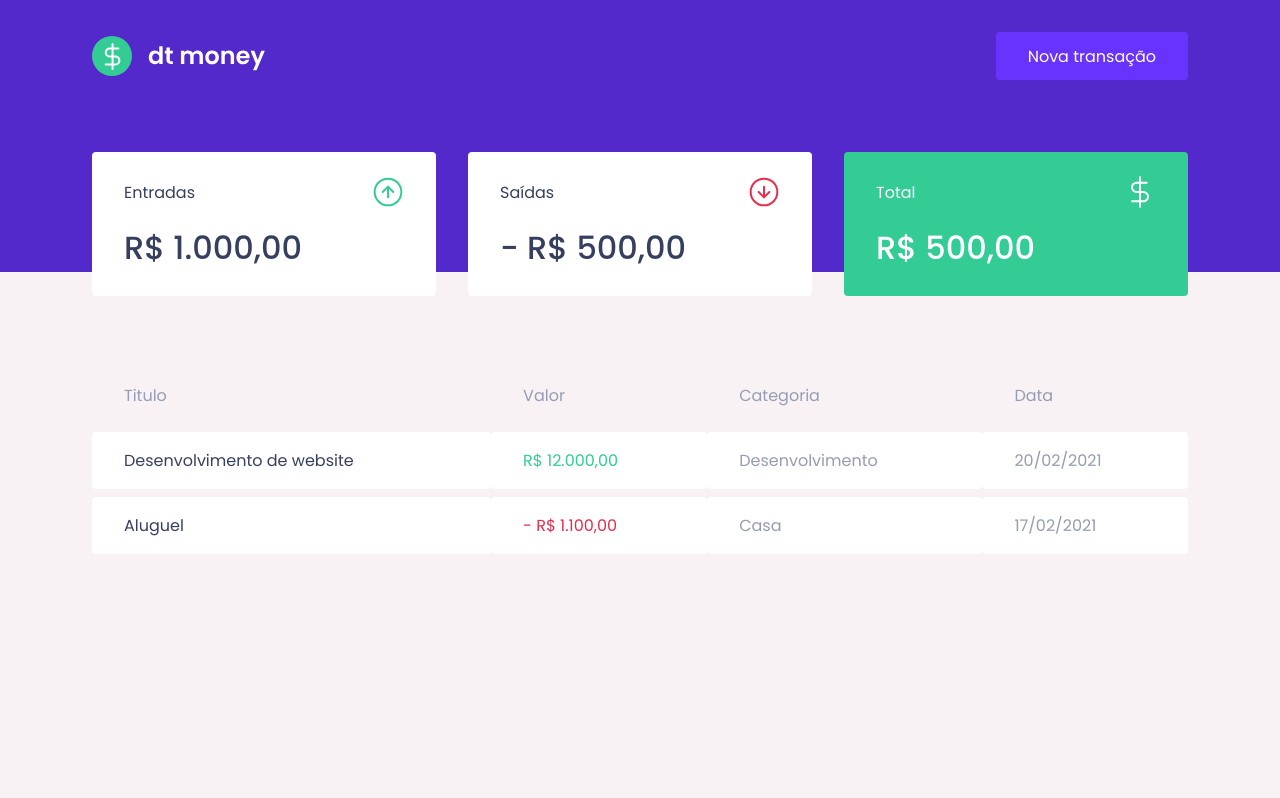
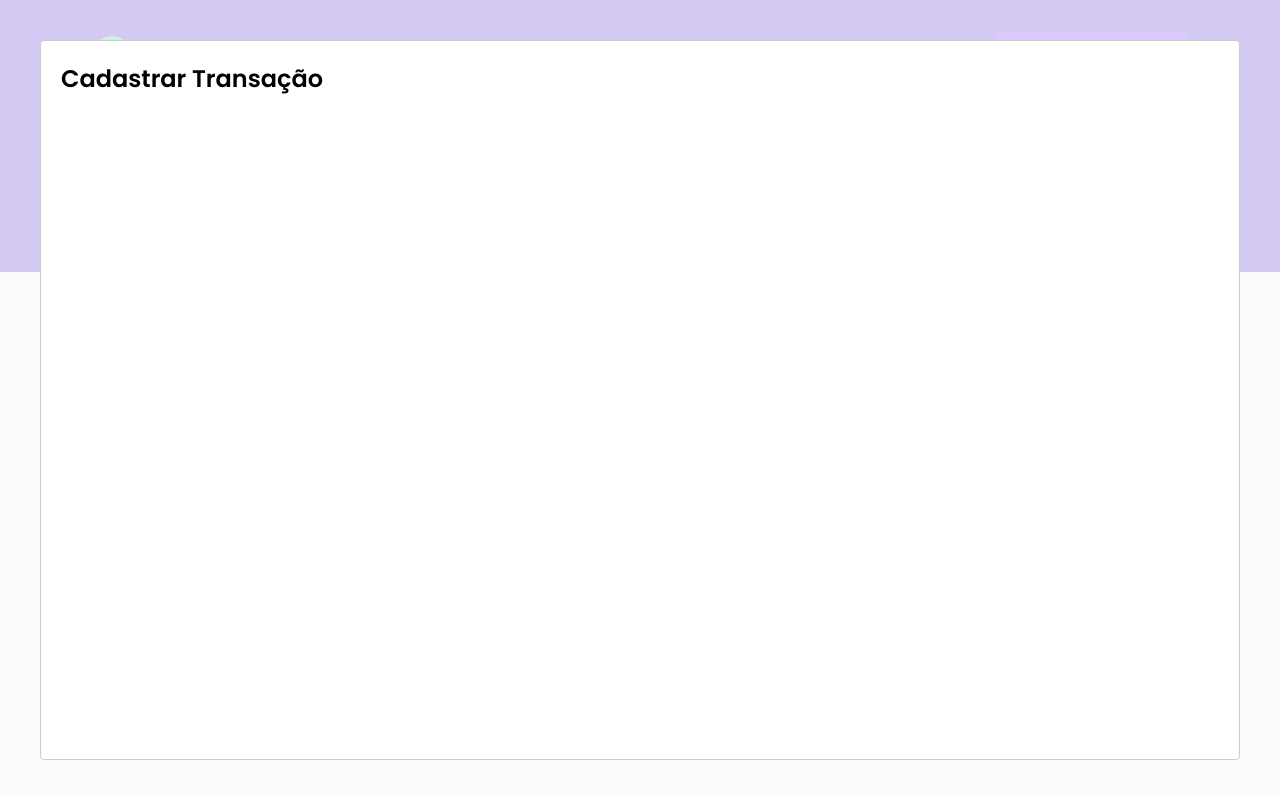
Before and after one commit to RaylsonMarques/ignite-02-dt-money, a React (Create React App) app: page / in a window 1280 px wide. Both pictures are taken after a click on the button "Nova transação". Built offline with nearby package versions, Linux system fonts and the light colour scheme; no server answers; what miragejs would draw is missing.

Commit message:
Adiciona componente modal da biblioteca React-modal

```diff
--- a/package.json
+++ b/package.json
@@ -7,6 +7,7 @@
     "miragejs": "^0.1.41",
     "react": "^17.0.2",
     "react-dom": "^17.0.2",
+    "react-modal": "^3.14.3",
     "react-scripts": "4.0.3",
     "styled-components": "^5.3.0",
     "web-vitals": "^1.0.1"
@@ -20,6 +21,7 @@
     "@types/react": "^17.0.0",
     "@types/react-dom": "^17.0.0",
     "@types/styled-components": "^5.1.11",
+    "@types/react-modal": "^3.12.1",
     "typescript": "^4.1.2"
   },
   "scripts": {
--- a/src/App.tsx
+++ b/src/App.tsx
@@ -1,14 +1,39 @@
+import { useState } from "react";
+import Modal from "react-modal";
+
 import { Dashboard } from "./components/Dashboard";
 import { Header } from "./components/Header";
+
 import { GlobalStyle } from "./styles/global";
 
+Modal.setAppElement('#root');
+
 function App() {
+  const [isNewTransactionModalOpen, setIsNewTransactionModalOpen] = useState(false);
+
+  function handleOpenNewTransactionModal() {
+    setIsNewTransactionModalOpen(true);
+  }
+
+  function handleCloseNewTransactionModal() {
+    setIsNewTransactionModalOpen(false);
+  }
+
   return (
-    <div className="App">
-      <Header />
+    <>
+      <Header onOpenNewTransactionModal={handleOpenNewTransactionModal} />
+
       <Dashboard />
+
+      <Modal
+        isOpen={isNewTransactionModalOpen}
+        onRequestClose={handleCloseNewTransactionModal}
+      >
+        <h2>Cadastrar Transação</h2>
+      </Modal>
+
       <GlobalStyle />
-    </div>
+    </>
   );
 }
 
--- a/src/components/Header/index.tsx
+++ b/src/components/Header/index.tsx
@@ -1,12 +1,17 @@
 import logoImg from "../../assets/logo.svg";
+
 import { Container, Content } from "./styles";
 
-function Header() {
+interface HeaderProps {
+  onOpenNewTransactionModal: () => void;
+}
+
+function Header({ onOpenNewTransactionModal }: HeaderProps) {
   return (
     <Container>
       <Content>
         <img src={logoImg} alt="dt money" />
-        <button type="button">Nova transação</button>
+        <button type="button" onClick={onOpenNewTransactionModal}>Nova transação</button>
       </Content>
     </Container>
   )
```
Also changed, not shown: 1 other file (tests, documents, lock files or other folders).
